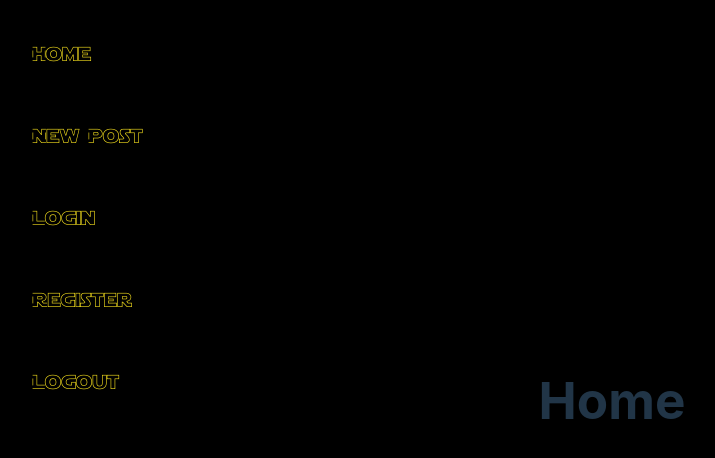
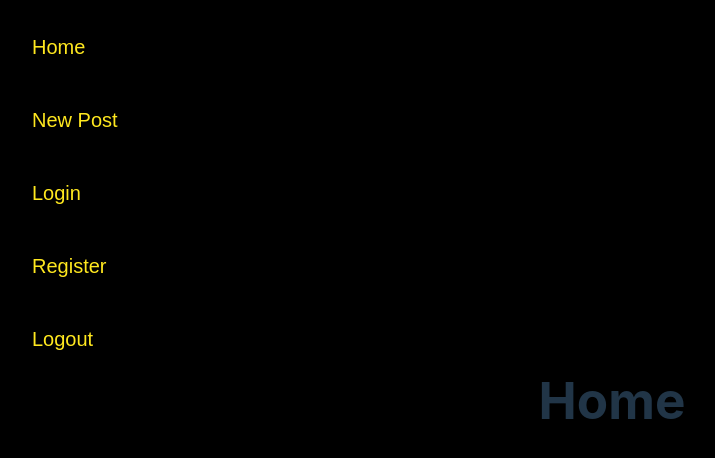
Before and after one commit to PedroPabloGuzmanMayen/Proyecto_MyBlog, a React (Vite) app in the folder Blog_StarWars/: page / in a window 1280 px wide. Shown: the top 458 px of the page, without its empty margins (28-743 px from the left). Built offline with nearby package versions, Linux system fonts and the light colour scheme.

Commit message:
Feat: login working

```diff
--- a/Blog_StarWars/src/Components/Nav/Nav.css
+++ b/Blog_StarWars/src/Components/Nav/Nav.css
@@ -21,7 +21,7 @@
 .NavList {
     display: flex;
     gap: 10px;
-    font: 25px 'Star Jedi Hollow';
+    font: 25px 'Arial';
     color: #FFE81F;
     flex-wrap: nowrap;
     padding: 10px;
--- a/Blog_StarWars/src/Hooks/useAPI.jsx
+++ b/Blog_StarWars/src/Hooks/useAPI.jsx
@@ -19,7 +19,7 @@ const useAPI = () =>{
 
     const verifyUser = async (username, password) => {
         const body = { "username": username, "password": password}
-        const response = await fetch(`http://api.web05.lol/22111/login`, {
+        const response = await fetch(`https://api.web05.lol/22111/login`, {
             //mode: 'no-cors',
             method: 'POST',
             body: JSON.stringify(body),
--- a/Blog_StarWars/src/Pages/Login/Login.jsx
+++ b/Blog_StarWars/src/Pages/Login/Login.jsx
@@ -19,13 +19,14 @@ const schema = object({
 const Login = () => {
     const {values, setValue, validate, errors} = useForm(schema)
     const {generalPosts, verifyUser, getGeneralPosts} = useAPI()
-    const {page, setPage} = useNavigate()
+    const {page, navigate} = useNavigate()
     const {token, setToken} = useToken()
     const submit = async () => {
         const data = await verifyUser(values.username, values.password)
         if (data.success) {
+            console.log(data)
             setToken(data.token)
-            setPage('/')
+            navigate('/')
         }
     }
     return (
```
